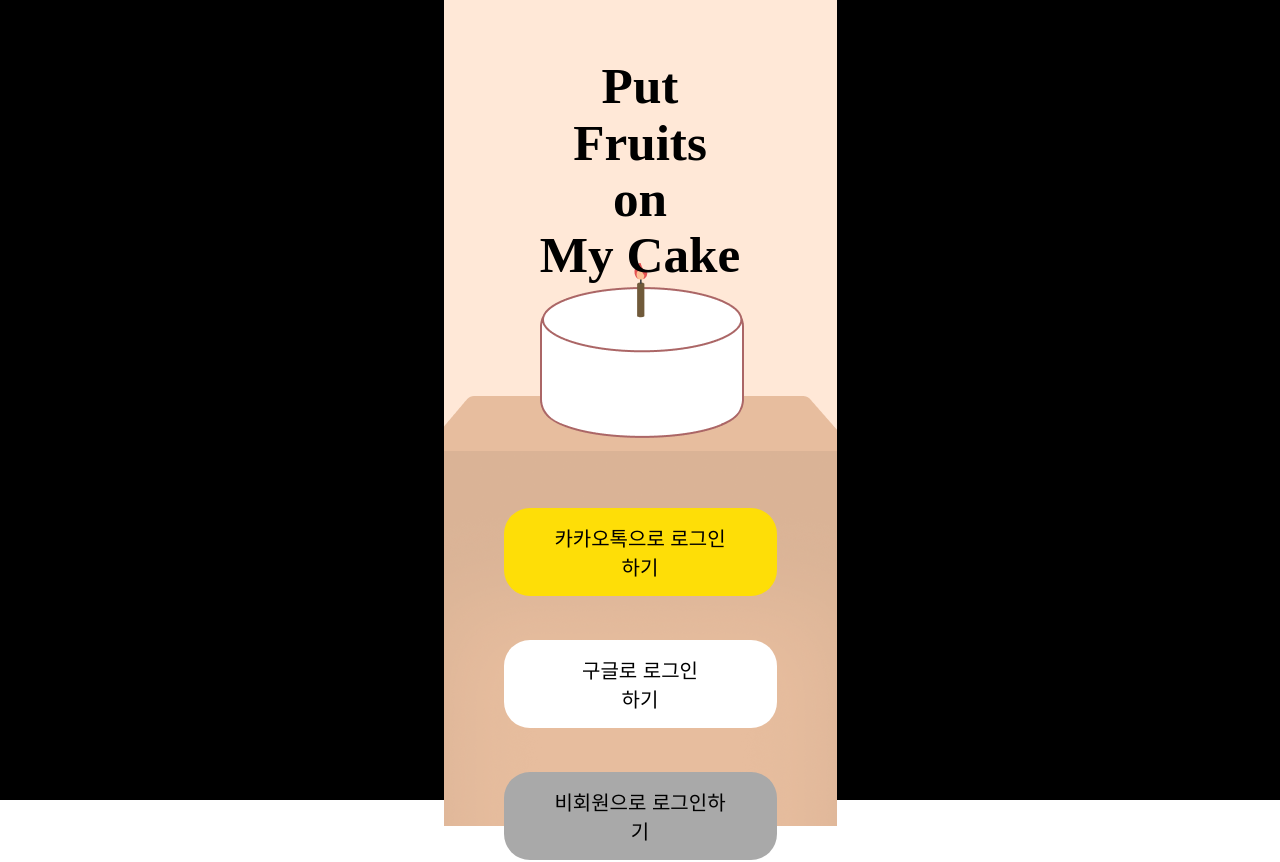
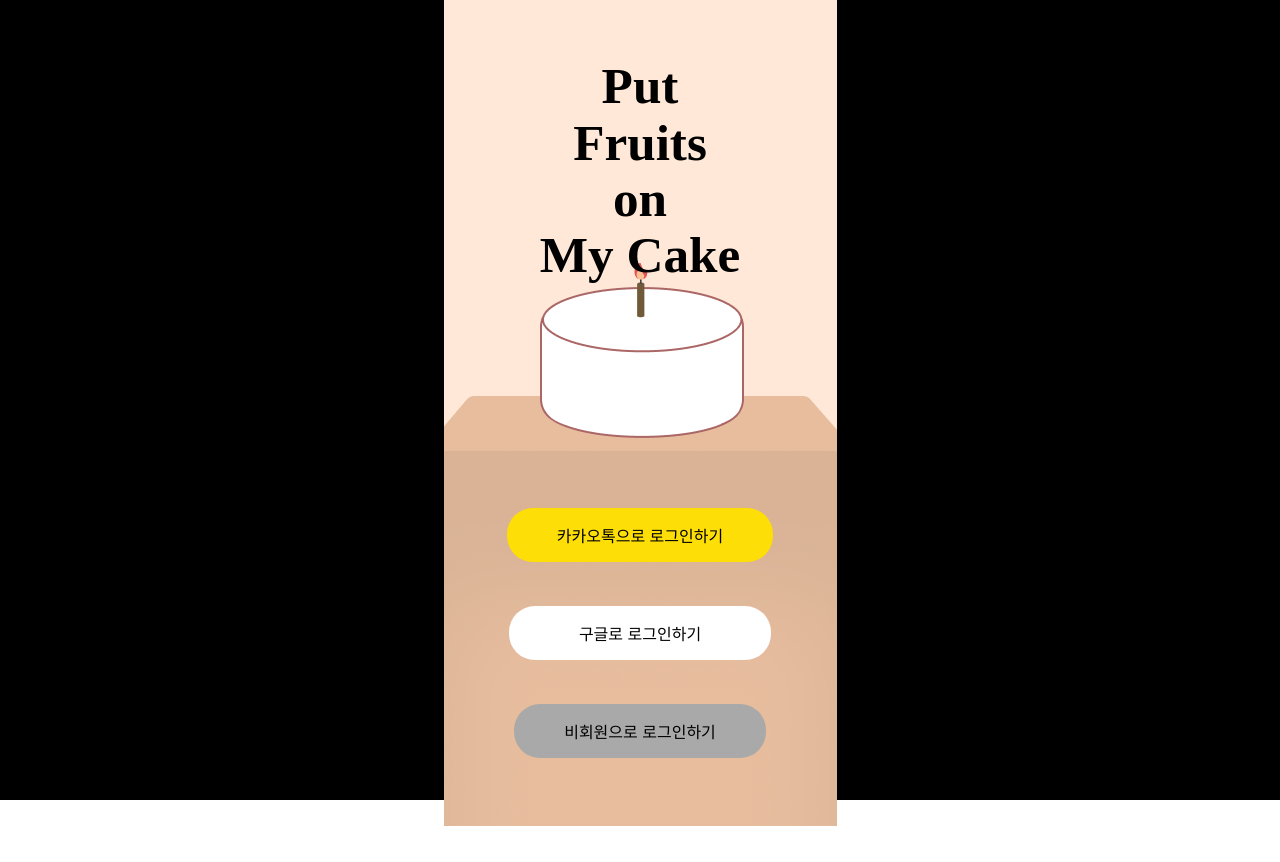
Before and after one commit to gusqkr/putfruitsonmycake, a React (Vite) app in the folder frontend/: page / in a window 1280 px wide. Shown: the top 862 px of the page. After the commit the page ends 826 px from the top, so only its background shows below. Built offline with nearby package versions, Linux system fonts and the light colour scheme; a web font is replaced by a local one.

Commit message:
수정: 로그인 화면 버튼 CSS/my cake 화면 선택한 케이크 이미지 불러오기

```diff
--- a/frontend/src/Login.jsx
+++ b/frontend/src/Login.jsx
@@ -56,13 +56,13 @@
   <div style={{padding:'50px', textAlign:'center', backgroundColor:'#FFE8D8', height:'852px', width:'393px', backgroundImage:'url(../public/login-background.png)', backgroundRepeat:'no-repeat', backgroundPosition:'center'}}>
     <h1 style={{color:'black', fontFamily:'Gluten', paddingBottom:'30px', backgroundRepeat:'no-repeat', backgroundPosition:'center'}}>Put<br />Fruits<br />on<br />My Cake</h1>
     <div style={{paddingTop:'150px', display:'flex',flexDirection:'column', alignItems:'center', height:'330px', width:'293px'}}>
-      <button style={{backgroundColor:'#fede07',color:'black', margin:'10px', padding:'15px 50px'}}>카카오톡으로 로그인하기</button>
+      <button style={{backgroundColor:'#fede07',color:'black', margin:'10px', padding:'15px 50px', fontSize:'16px'}}>카카오톡으로 로그인하기</button>
       <br />
-      <button style={{backgroundColor:'white',color:'black',margin:'10px', padding:'15px 70px'}} onClick={handleLogin}>구글로 로그인하기</button>
+      <button style={{backgroundColor:'white',color:'black',margin:'10px', padding:'15px 70px', fontSize:'16px'}} onClick={handleLogin}>구글로 로그인하기</button>
       <br />
-      <button style={{backgroundColor:'#a9a9a9',color:'black',margin:'10px', padding:'15px 50px'}}>비회원으로 로그인하기</button>
+      <button style={{backgroundColor:'#a9a9a9',color:'black',margin:'10px', padding:'15px 50px', fontSize:'16px'}}>비회원으로 로그인하기</button>
       <br />
-      <button onClick={() => {auth.signOut(); setUser(null);}} style={{backgroundColor:'#a9a9a9',color:'black',margin:'10px', padding:'15px 50px'}}>로그아웃 하기</button>
+      {/* 로그아웃 기능 필요 시 활용 -> <button onClick={() => {auth.signOut(); setUser(null);}} style={{backgroundColor:'#a9a9a9',color:'black',margin:'10px', padding:'15px 50px'}}>로그아웃 하기</button> */}
     </div>
 
   </div>
--- a/frontend/src/Mycake.jsx
+++ b/frontend/src/Mycake.jsx
@@ -26,6 +26,7 @@
   };
 
   const [nickname, setNickname] = useState("정보 불러오는 중...");
+  const [flavorId, setFlavorId] = useState("정보 불러오는 중...");
   useEffect(() => {
   const auth = getAuth();
   const unsubscribe = onAuthStateChanged(auth, (user) => {
@@ -37,6 +38,8 @@
         if (snapshot.exists()) {
             const nickname = snapshot.data().nickname;
             setNickname(nickname);
+            const flavorId = snapshot.data().flavorId;
+            setFlavorId(flavorId);
     }
   }).catch((error) => {
     console.error("Firestore 에러: ", error);
@@ -60,7 +63,7 @@
         <h1 className="name">{nickname} 님의 생일 케이크</h1>
         <p className="count">N개의 편지가 도착했어요!</p>
       </div>
-      <img src="../public/Cake.png" />
+      <img width="70%" height="auto" src={`../public/${flavorId}-cake.png`} />
 
       <button className="nav-btn prev">◀</button>
       <button className="nav-btn next">▶</button>
```
